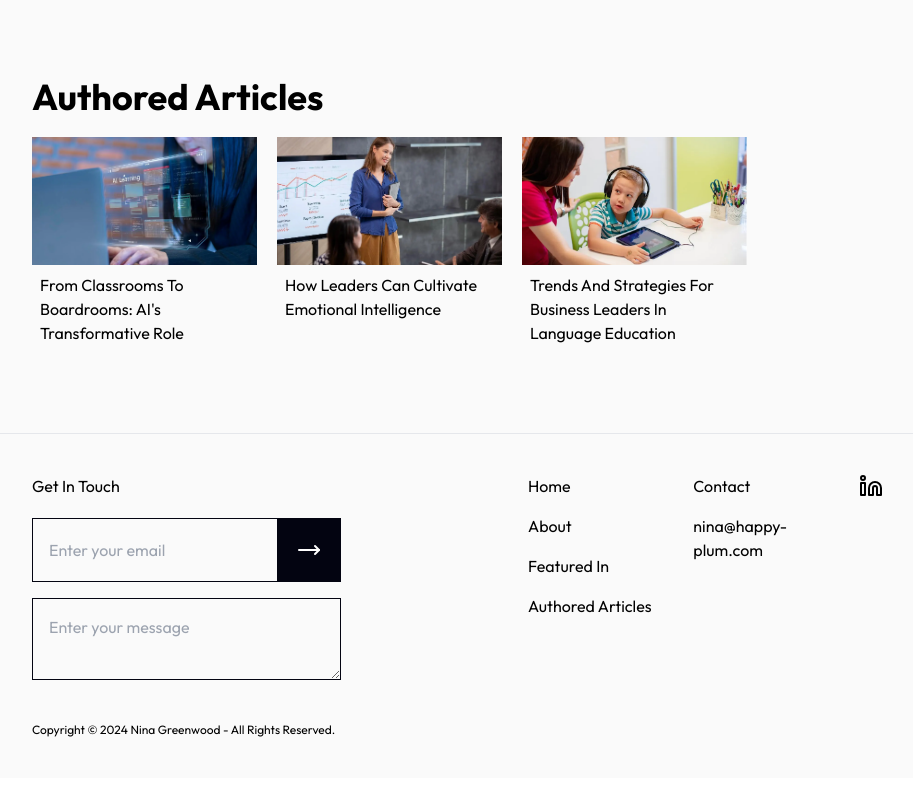
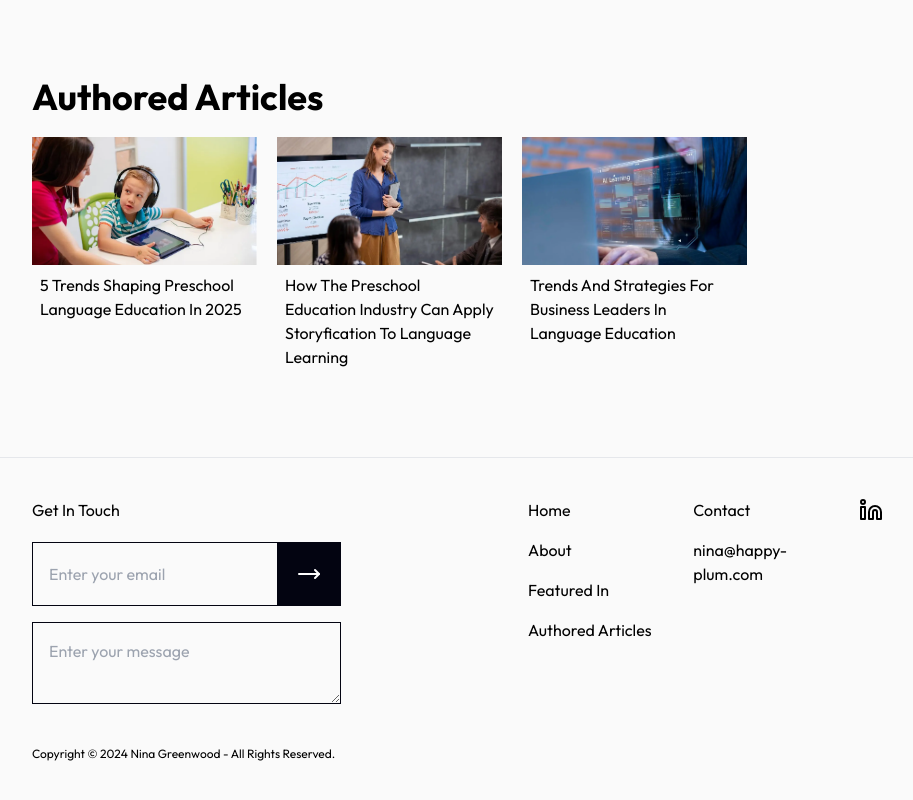
Before and after one commit to PirateKing55/nina-portfolio, a Next.js app: page / in a window 1280 px wide. Shown: the part 1919-2719 px from the top of the page, without its empty margins (128-1041 px from the left). Before the commit the page ends 2697 px from the top, so only its background shows below. Built offline with nearby package versions, Linux system fonts and the light colour scheme.

Commit message:
Add new authored-articles

```diff
--- a/src/components/authored-articles.tsx
+++ b/src/components/authored-articles.tsx
@@ -11,20 +11,31 @@ export default function AuthoredArticles() {
   // All the articles
   const articles = [
     {
-      link: "https://www.forbes.com/councils/forbesbusinesscouncil/2024/09/23/from-classrooms-to-boardrooms-ais-transformative-role/",
-      src: "/articles/nina_article1.png",
-      title: "From Classrooms To Boardrooms: AI's Transformative Role",
+      link: "https://www.forbes.com/councils/forbesbusinesscouncil/2025/02/03/5-trends-shaping-preschool-language-education-in-2025/",
+      src: "/articles/nina_article3.png",
+      title: "5 Trends Shaping Preschool Language Education In 2025",
     },
     {
-      link: "https://www.forbes.com/councils/forbesbusinesscouncil/2024/09/11/how-leaders-can-cultivate-emotional-intelligence/",
+      link: "https://www.forbes.com/councils/forbesbusinesscouncil/2024/11/26/how-the-preschool-education-industry-can-apply-storyfication-to-language-learning/",
       src: "/articles/nina_article2.png",
-      title: "How Leaders Can Cultivate Emotional Intelligence",
+      title: "How The Preschool Education Industry Can Apply Storyfication To Language Learning",
     },
     {
       link: "https://www.forbes.com/councils/forbesbusinesscouncil/2024/10/21/trends-and-strategies-for-business-leaders-in-language-education/",
-      src: "/articles/nina_article3.png",
+      src: "/articles/nina_article1.png",
       title: "Trends And Strategies For Business Leaders In Language Education",
     },
+    // {
+    //   link: "https://www.forbes.com/councils/forbesbusinesscouncil/2024/09/23/from-classrooms-to-boardrooms-ais-transformative-role/",
+    //   src: "/articles/nina_article1.png",
+    //   title: "From Classrooms To Boardrooms: AI's Transformative Role",
+    // },
+    // {
+    //   link: "https://www.forbes.com/councils/forbesbusinesscouncil/2024/09/11/how-leaders-can-cultivate-emotional-intelligence/",
+    //   src: "/articles/nina_article2.png",
+    //   title: "How Leaders Can Cultivate Emotional Intelligence",
+    // },
+
   ];
 
   const [visibleArticles, setVisibleArticles] = useState(8); // Initially show 8 articles
```
